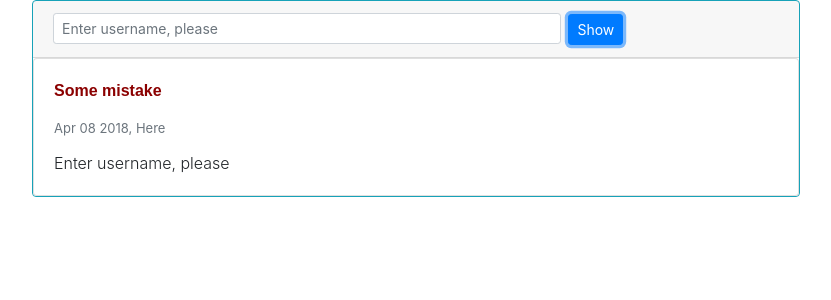
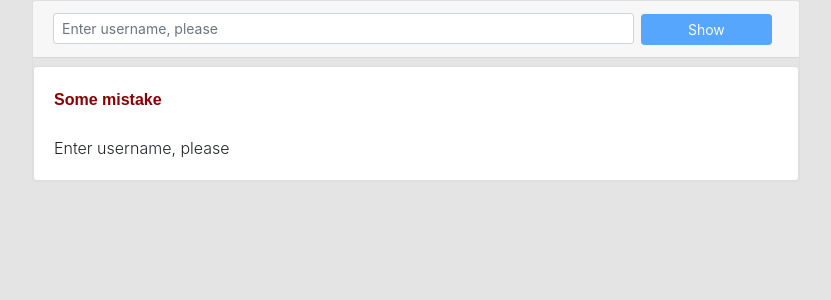
Before and after one commit to yarynka97/twitter_timeline, a React app: page / in a window 1280 px wide. Both pictures are taken after a click on the button "Show". Shown: the top 300 px of the page, without its empty margins (224-1055 px from the left). Built offline with nearby package versions, Linux system fonts and the light colour scheme; the HTML template or start-up script is replaced by a standard one.

Commit message:
Small front-end fixes

```diff
--- a/src/client/components/App.jsx
+++ b/src/client/components/App.jsx
@@ -7,15 +7,16 @@ import Timeline from './Timeline';
 class App extends Component {
     state = {
         twits: [],
-        class: ''
+        class: '',
+        buttonDisabled: false
     }
 
     render() {
         return (
-            <div className="app card border-info mb-3">
+            <div className="app card mb-3">
                 <div className="card-header">
-                    <input id="input" type="text" required className="form-control form-control-sm" placeholder="Enter username, please" />
-                    <button className="btn btn-primary btn-sm" onClick={this.findTwits}>Show</button>
+                    <input id="input" type="text" onKeyPress={this.handleEnter} required className="form-control form-control-sm" placeholder="Enter username, please" />
+                    <button disabled={this.state.buttonDisabled} className="btn btn-primary btn-sm" onClick={this.findTwits}>Show</button>
                 </div>
                 <Timeline
                     twits={this.state.twits}
@@ -25,7 +26,15 @@ class App extends Component {
         )
     }
 
+    handleEnter = (event) => {
+        if (event.charCode === 13 && !this.state.buttonDisabled)
+            this.findTwits();
+    }
+
     findTwits = () => {
+        this.setState({
+            buttonDisabled: true
+        });
         var userName = document.getElementById("input").value;
         if (userName === '') {
             this.mistakeMessage('Enter username, please');
@@ -39,24 +48,26 @@ class App extends Component {
                 if (res.data[0].user.screen_name === userName) {
                     this.setState({
                         twits: res.data,
-                        class: 'twit card-body'
+                        class: 'twit card-body',
+                        buttonDisabled: false
                     });
                 }
-                }).catch(err => {
-                    this.mistakeMessage("This username doesn't exist. Please, enter real username");
+            }).catch(err => {
+                    this.mistakeMessage("Server Error");
+                    this.setState({
+                        buttonDisabled: false
+                    });
             });
         }
     }
 
     mistakeMessage = (message) => {
-        var date = new Date();
         this.setState({
             twits: [{
                 id: 1,
-                created_at: date.toString(),
+                created_at: '',
                 user: {
-                    screen_name:'Some mistake',
-                    location: 'here'
+                    screen_name:'Some mistake'
                 },
                 text: message
             }],
--- a/src/client/components/Tweet.jsx
+++ b/src/client/components/Tweet.jsx
@@ -4,11 +4,10 @@ import ReactDOM from 'react-dom';
 class Tweet extends Component {
     render() {
         return (
-            <div className="card">
+            <div className="card twit-margin">
                 <div className={this.props.className}>
                     <p className="card-title font-weight-bold name">{this.props.twit.user.screen_name}</p>
-                    <span className="date card-subtitle mb-2 text-muted">{this.formatDate(this.props.twit.created_at)}, </span>
-                    <span className="location text-capitalize text-right card-subtitle mb-2 text-muted">{this.props.twit.user.location}</span>
+                    <span className="date card-subtitle mb-2">{this.formatDate(this.props.twit.created_at)}</span>
                     <div className="text font-weight-light card-text">
                         {this.props.twit.text}
                     </div>
@@ -17,13 +16,7 @@ class Tweet extends Component {
         )
     }
 
-    formatDate = (date) => {
-        let newDate;
-        (date.length === 30) ?
-            newDate = date.slice(4, 11) + date.slice(26, 30) + ' ' :
-            newDate = date.slice(4, 15);
-        return newDate;
-    }
+    formatDate = (date) => date.slice(4, 11) + date.slice(26, 30) + ' ';
 };
 
 export default Tweet;
--- a/src/style.css
+++ b/src/style.css
@@ -1,15 +1,29 @@
+body {
+    background-color: #e4e4e4
+}
+
+button{
+    width: 18%
+}
+
 .app{
     width: 60%;
     margin-left: 20%;
 }
 
+.timeline {
+    background-color: #e4e4e4
+}
+
 #input{
-    width:70%;
+    width:80%;
     display: inline-block;
     margin-right:1%
 }
 
 .name {
+    display: inline-block;
+    margin-right:20px;
     font-family: arial;
 }
 
@@ -17,16 +31,17 @@
     color: #17a2b8;
 }
 
+.twit-margin{
+    margin-top:1%
+}
+
 .mistake .name{
     color: darkred;
 }
 
-.date{
-    font-size:small;
-}
-
-.location{
-    font-size:small;
+.date {
+    color: #cccccc;
+    font-size: small;
 }
 
 .text{
```
Also changed, not shown: 1 other file (tests, documents, lock files or other folders).
